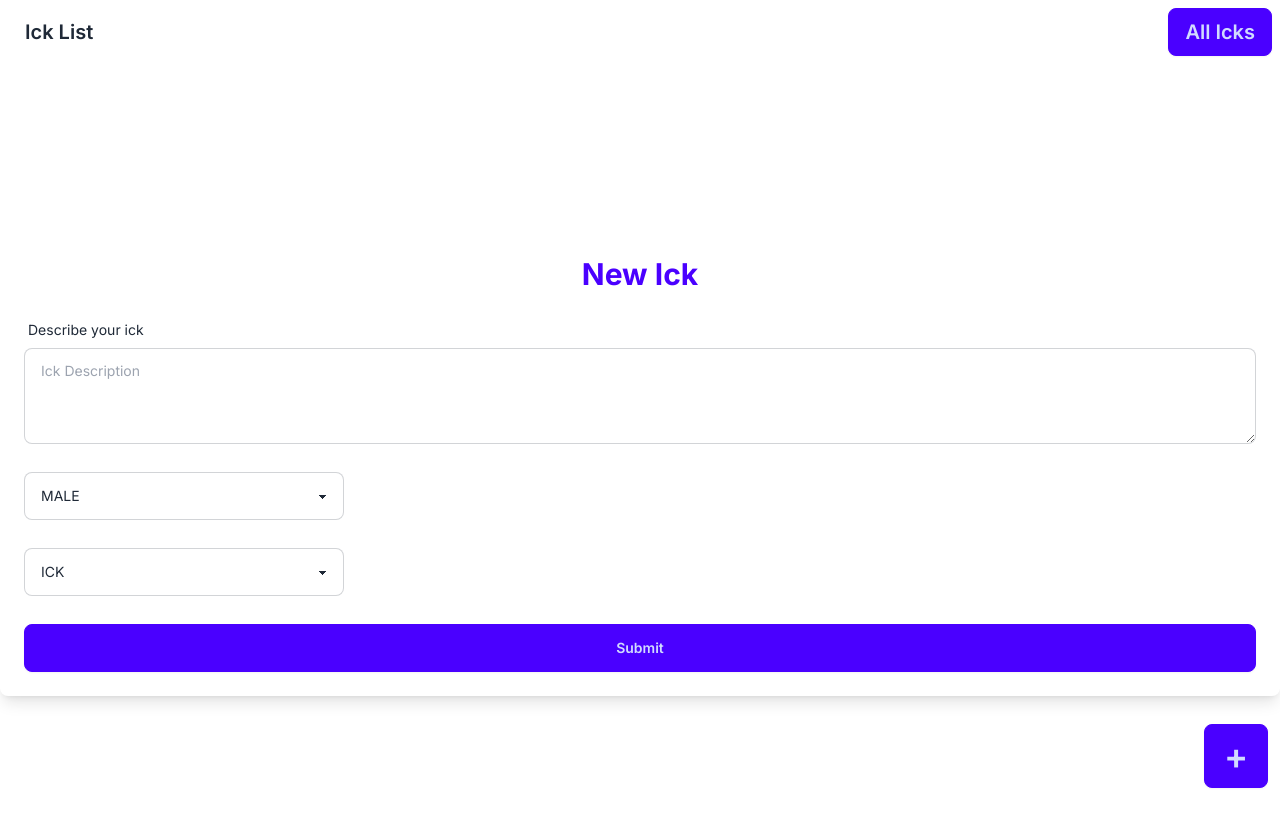
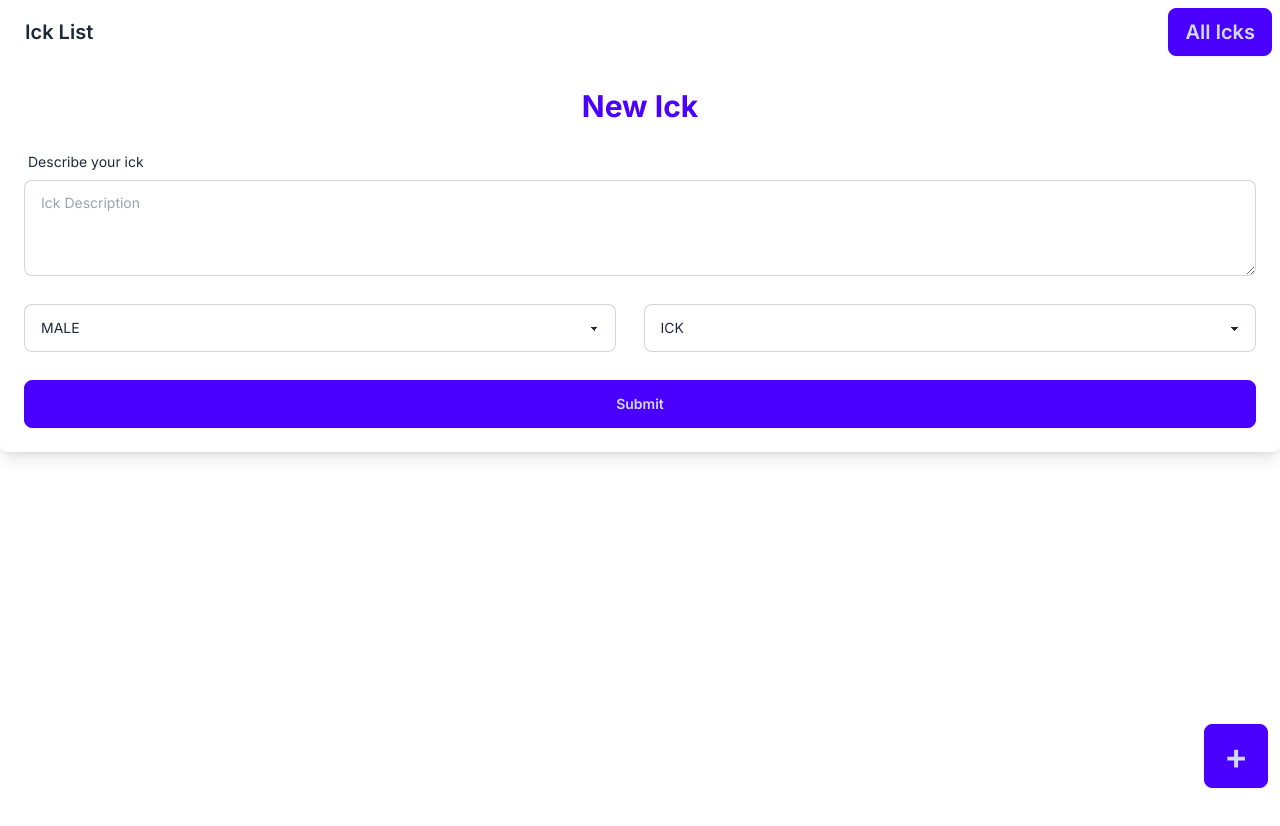
Before and after one commit to Hookyhook/ickList, a Next.js app in the folder Frontend/: page /createIck in a window 1280 px wide. Shown: the top 826 px of the page. After the commit the page ends 800 px from the top, so only its background shows below. Built offline with nearby package versions, Linux system fonts and the light colour scheme.

Commit message:
Redesigned Create Ick Page and Removed User Zooming

```diff
--- a/Frontend/app/(pages)/createIck/page.tsx
+++ b/Frontend/app/(pages)/createIck/page.tsx
@@ -48,8 +48,8 @@ export default function CreateIck() {
   }
 
   return (
-    <div className="flex justify-center items-center h-screen">
-      <div className="w-full mx-auto p-6 bg-blend-darken shadow-lg rounded-lg">
+    <div className="flex justify-center items-center">
+      <div className="w-full mx-auto p-6 shadow-lg rounded-lg bg-transparent">
         <h3 className="font-bold text-3xl mb-5 text-center text-primary">
           New Ick
         </h3>
@@ -63,8 +63,9 @@ export default function CreateIck() {
               placeholder="Ick Description"
             ></textarea>
           </label>
+          <div className="flex flex-row gap-7 flex-wrap">
             <select
-            className="select select-bordered w-full max-w-xs"
+              className="select select-bordered min-w-[200px] flex-grow"
               defaultValue={'Which gender has this ick?'}
             >
               <option>MALE</option>
@@ -72,12 +73,14 @@ export default function CreateIck() {
               <option>GENERAL</option>
             </select>
             <select
-            className="select select-bordered w-full max-w-xs"
+              className="select select-bordered min-w-[200px] flex-grow"
               defaultValue={'What kind of ick is it?'}
             >
               <option>ICK</option>
               <option>REVERSEICK</option>
             </select>
+          </div>
+
           <button className="btn btn-primary" onClick={submitIck}>
             Submit
           </button>
--- a/Frontend/app/(pages)/layout.tsx
+++ b/Frontend/app/(pages)/layout.tsx
@@ -22,7 +22,7 @@ export default function RootLayout({
     <html lang="en">
       <body className={inter.className}>
         <Navbar></Navbar>
-
+        <meta name="viewport" content="width=device-width, user-scalable=no" />
         {children}
         <NewIckButton></NewIckButton>
       </body>
```
Lines whose indentation alone changed are shown as unchanged.
